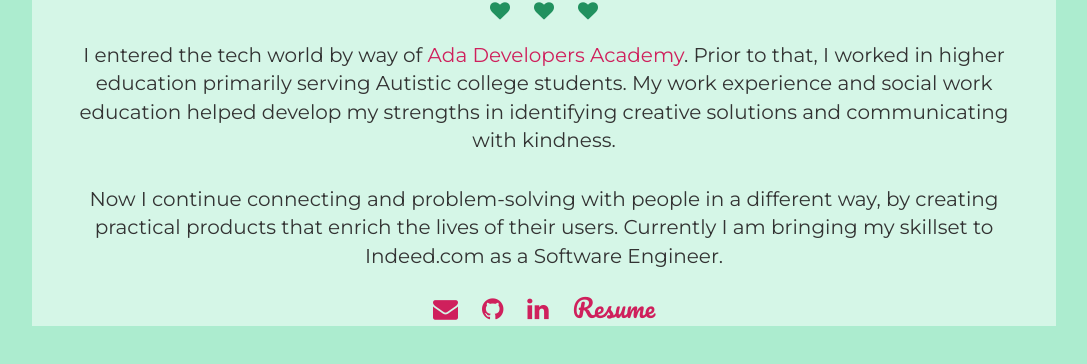
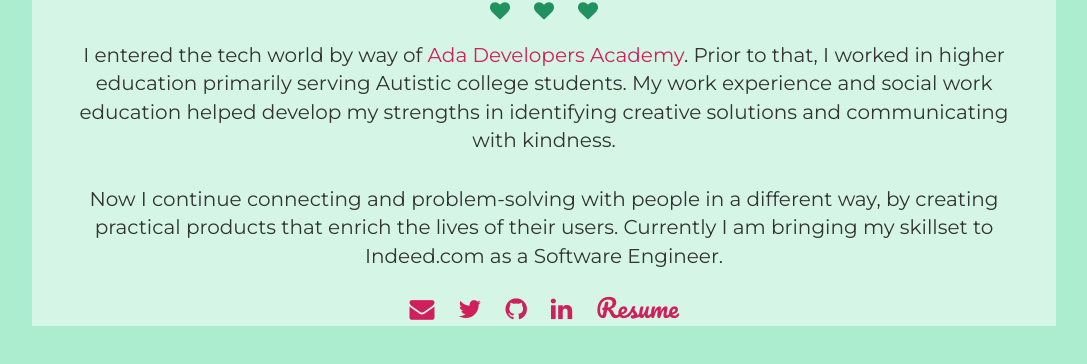
Before and after one commit to annamm77/annamw77.github.io, a plain HTML site: page index.html in a window 1280 px wide. Shown: the part 282-646 px from the top of the page, without its empty margins (96-1183 px from the left). Drawn offline with nearby package versions, Linux system fonts and the light colour scheme.

Commit message:
tweet tweet

```diff
--- a/index.html
+++ b/index.html
@@ -32,6 +32,7 @@
 
         <div class="social">
           <a href="mailto:annammwilson@gmail.com"><i class="fa fa-envelope"></i></a>
+          <a href="https://twitter.com/annamariem77"><i class="fa fa-twitter"></i></a>
           <a href="https://github.com/annamw77"><i class="fa fa-github"></i></a>
           <a href="https://www.linkedin.com/in/anna-wilson-73a9954b"><i class="fa fa-linkedin"></i></a>
           <a href="Wilson_Resume.pdf">Resume</a>
```
